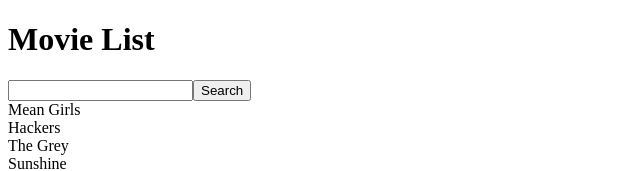
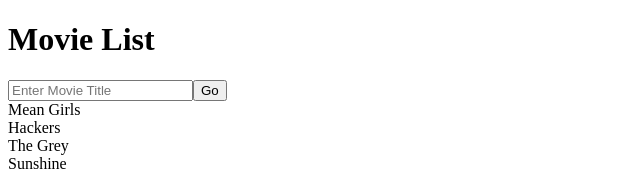
Before and after one commit to tomki1/movie-list, a React app: page / in a window 1280 px wide. Shown: the top 171 px of the page, without its empty margins (0-640 px from the left). Built offline with nearby package versions, Linux system fonts and the light colour scheme; the HTML template or start-up script is replaced by a standard one.

Commit message:
search works

```diff
--- a/client/src/components/App.jsx
+++ b/client/src/components/App.jsx
@@ -10,15 +10,46 @@
 const App = () => {
 
   const [movies, setMovies] = useState(sampleMovieData);
+  const[searchedMovies, setSearchedMovies] = useState(movies);
 
+  // const [query, setQuery] = useState("");
+
+  // search function with user's query
+  // var searchHandler = (q) => {
+  //   // refresh data
+
+  //   var filtered = movies.filter(filteredMovies => {
+  //     // return empty
+  //     if (q === '') {
+  //       return filteredMovies;
+  //     } else if (filteredMovies.title.toLowerCase().includes(q.toLowerCase())) {
+  //       return filteredMovies
+  //     }
+  //     debugger;
+  //     setSearchedMovies(filtered);
+
+  //   })
+  //   console.log("in search handler", q);
+  // };
+
+  var searchHandler =(q) => {
+    if (q === '') {
+      setSearchedMovies([]);
+    } else {
+    var filtered = movies.filter(movie => movie.title.toLowerCase().includes(q.toLowerCase()));
+    console.log(filtered);
+    setSearchedMovies(filtered);
+    }
+
+  }
 
   return (
     <div>
       <div className="box">
         <h1 className="title">Movie List</h1>
-        <SearchBar />
+        <SearchBar searchHandler={searchHandler}/>
         <div>
-          <MovieList movies={movies}/>
+          <MovieList movies={searchedMovies}/>
         </div>
       </div>
     </div>
--- a/client/src/components/SearchBar.jsx
+++ b/client/src/components/SearchBar.jsx
@@ -1,16 +1,33 @@
 import React from 'react';
 import ReactDOM from 'react-dom';
 
-var SearchBar = () => {
+const { useState } = React;
+
+var SearchBar = ({searchHandler}) => {
+
+  const [query, setQuery] = useState("");
+
+  var handleSearch = (e) => {
+    console.log("handleSearch", e);
+    setQuery(e);
+  }
+  var handleClick = (q) => {
+  console.log("in handle click", q);
+    searchHandler(q);
+
+    // searchHandler(event.target.value);
+  }
 
   return (
     <div className="search-bar">
-        <input type="search" id="movie-search" name="q"/>
-        <button>Search</button>
+        <input type="search"
+        id="movie-search"
+        placeholder="Enter Movie Title"
+        onChange={(event)=> handleSearch(event.target.value)}
+        />
+        <button onClick={ () => {handleClick(query)}}>Go</button>
     </div>
   )
-
-
 }
 
 
```
